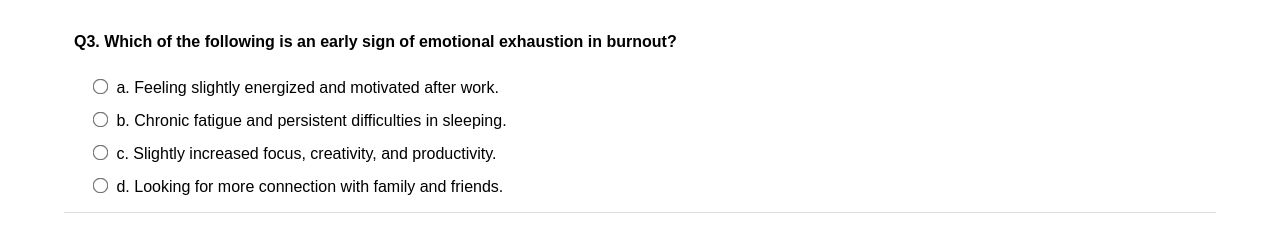
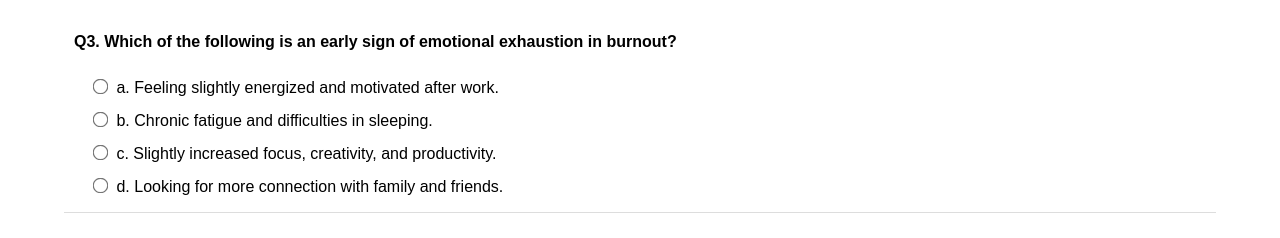
Before and after one commit to mhimemai99/pss2, a plain HTML site: page quiz.html in a window 1280 px wide. Shown: the part 562-800 px from the top of the page. Drawn offline with Linux system fonts and the light colour scheme.

Commit message:
Update quiz.html

```diff
--- a/quiz.html
+++ b/quiz.html
@@ -104,7 +104,7 @@
             <p><strong>Q3. Which of the following is an early sign of emotional exhaustion in burnout?</strong></p>
             <div class="options">
                 <input type="radio" name="q3" value="a"> a. Feeling slightly energized and motivated after work.<br>
-                <input type="radio" name="q3" value="b"> b. Chronic fatigue and persistent difficulties in sleeping.<br>
+                <input type="radio" name="q3" value="b"> b. Chronic fatigue and difficulties in sleeping.<br>
                 <input type="radio" name="q3" value="c"> c. Slightly increased focus, creativity, and productivity.<br>
                 <input type="radio" name="q3" value="d"> d. Looking for more connection with family and friends.<br>
             </div>
```
